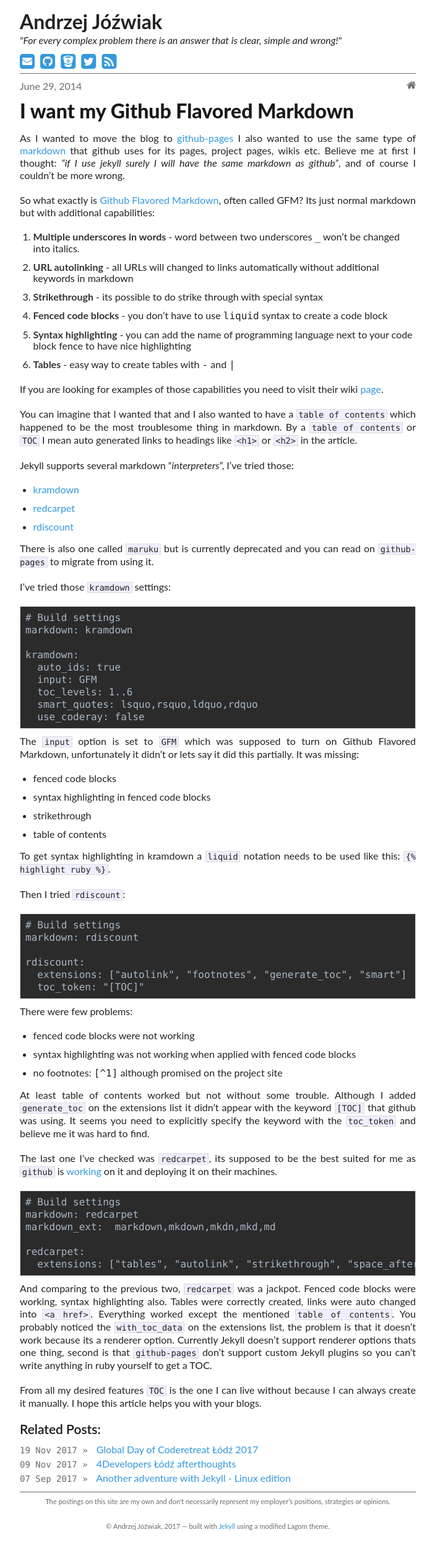
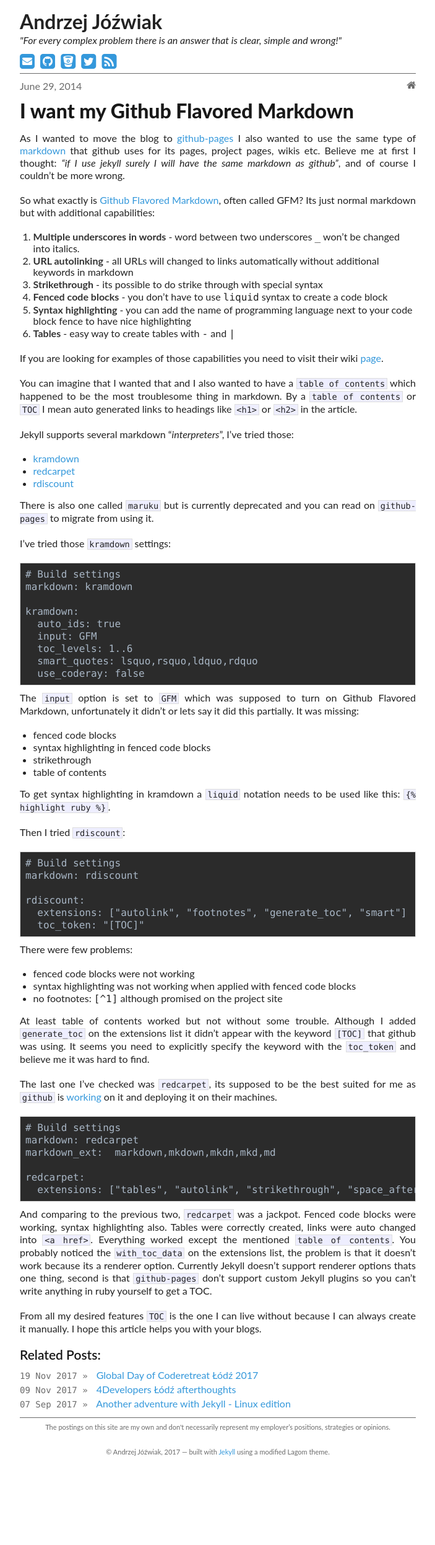
Before and after one commit to ajoz/ajoz.github.io, a Jekyll site: the page built from _posts/2014-06-29-i-want-my-github-flavored-markdown.markdown, in a window 1280 px wide. Shown: the whole page at 62% size, without its empty margins (298-1001 px from the left). Built offline with Jekyll 4.4.1, drawn with Linux system fonts in a browser that asks for light colours; nearby versions of some CDN libraries; comment, search, counter and statistics services are not loaded; after the commit the page ends 2373 px from its top, so only the background shows below that.

Commit message:
[dev] Lowering bottom margin for list items

```diff
--- a/_includes/css/base.css
+++ b/_includes/css/base.css
@@ -113,7 +113,7 @@
   ol ol, ol ul { margin: 4px 0 5px 30px; font-size: 90%;  }
   ul ul li, ul ol li,
   ol ol li, ol ul li { margin-bottom: 6px; }
-  li { line-height: 18px; margin-bottom: 12px; }
+  li { line-height: 18px; margin-bottom: 2px; }
   ul.large li { line-height: 21px; }
   li p { line-height: 21px; }
 
```
